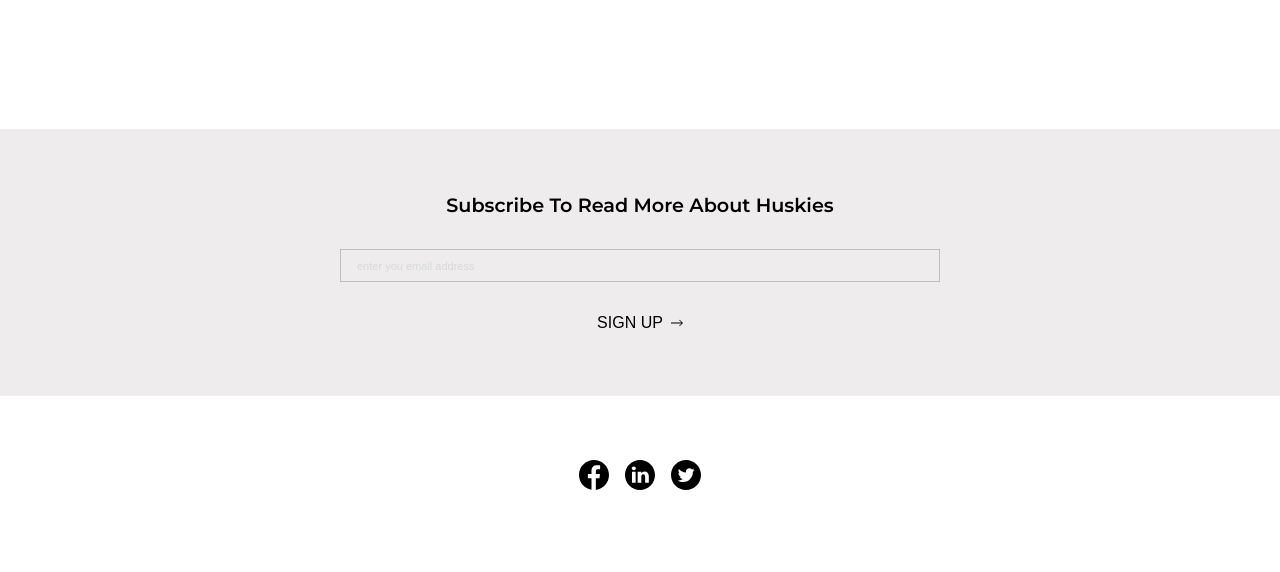
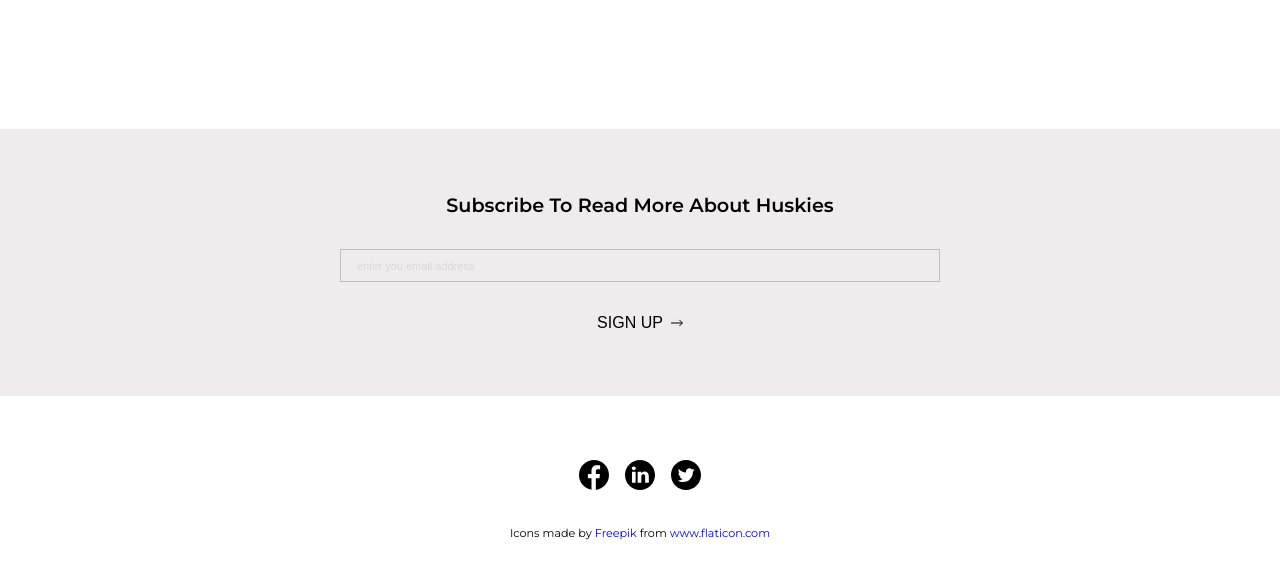
Before and after one commit to dlorenzocodes/udacity, a plain HTML site: page Blog Website/index.html in a window 1280 px wide. Shown: the part 3492-4064 px from the top of the page. Drawn offline with Linux system fonts and the light colour scheme.

Commit message:
Added Icons credit source in the footer

```diff
--- a/Blog Website/CSS/footer.css
+++ b/Blog Website/CSS/footer.css
@@ -16,6 +16,11 @@
     fill: #464444;
 }
 
+footer .attr{
+    text-align: center;
+    font-size: 0.7rem;
+}
+
 @media screen and (min-width: 64em){
     footer{
         padding: 2rem;
--- a/Blog Website/index.html
+++ b/Blog Website/index.html
@@ -180,6 +180,8 @@
             32.5 11.886719-1.421875 23.214844-4.574219 33.742187-9.253906-7.863281
             11.785156-17.835937 22.136719-29.308593 30.429687zm0 0"/></svg></a>
         </div>
+        <div class="attr">Icons made by <a href="https://www.freepik.com" title="Freepik">Freepik</a> from
+             <a href="https://www.flaticon.com/" title="Flaticon">www.flaticon.com</a></div>
     </footer>
 </body>
 </html>
```
Also changed, not shown: Blog Website/Pages/about.html (+2 -0 lines), Blog Website/Pages/blog-2.html (+2 -0 lines), Blog Website/Pages/blog-3.html (+2 -0 lines), Blog Website/Pages/blogs.html (+2 -0 lines).
